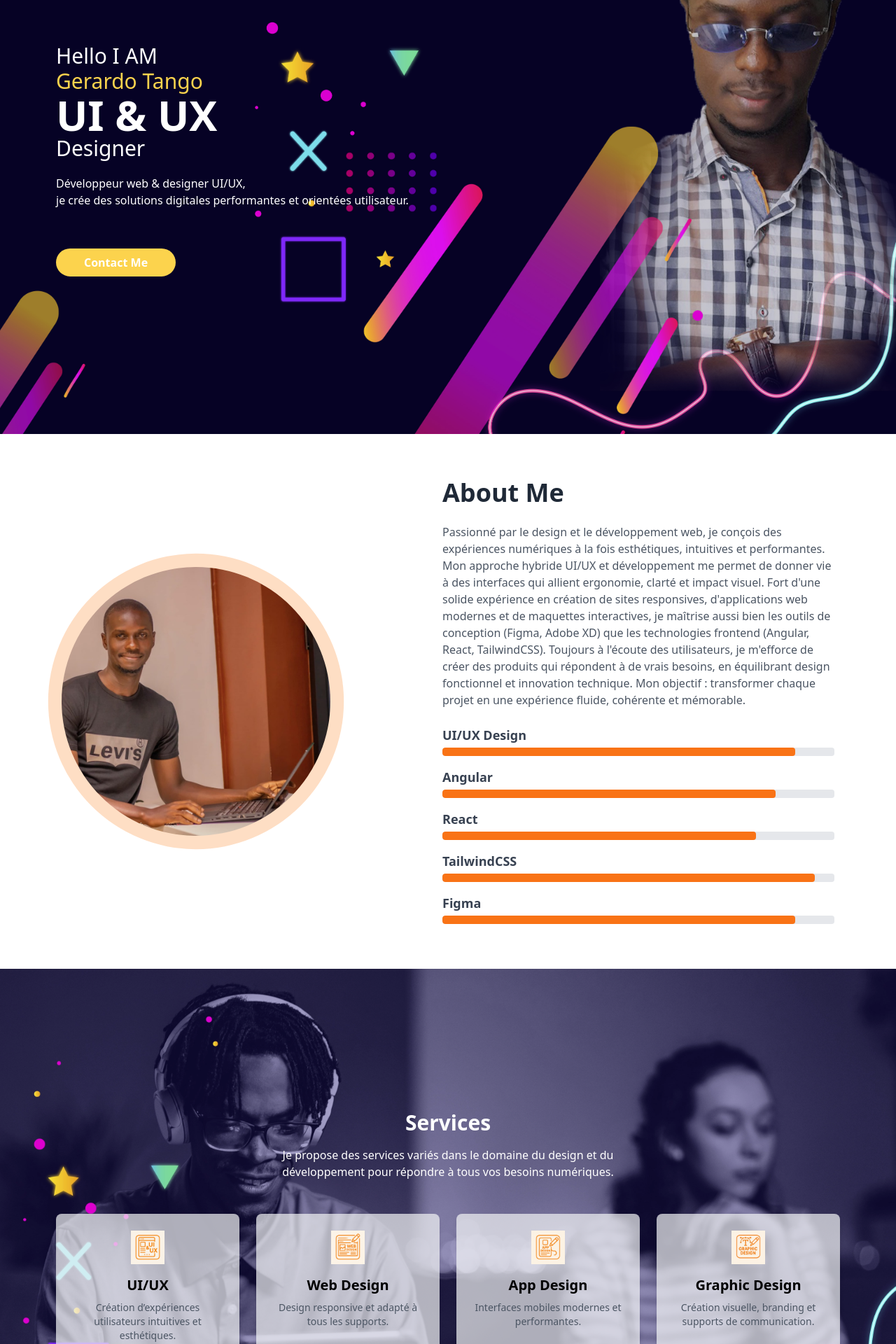
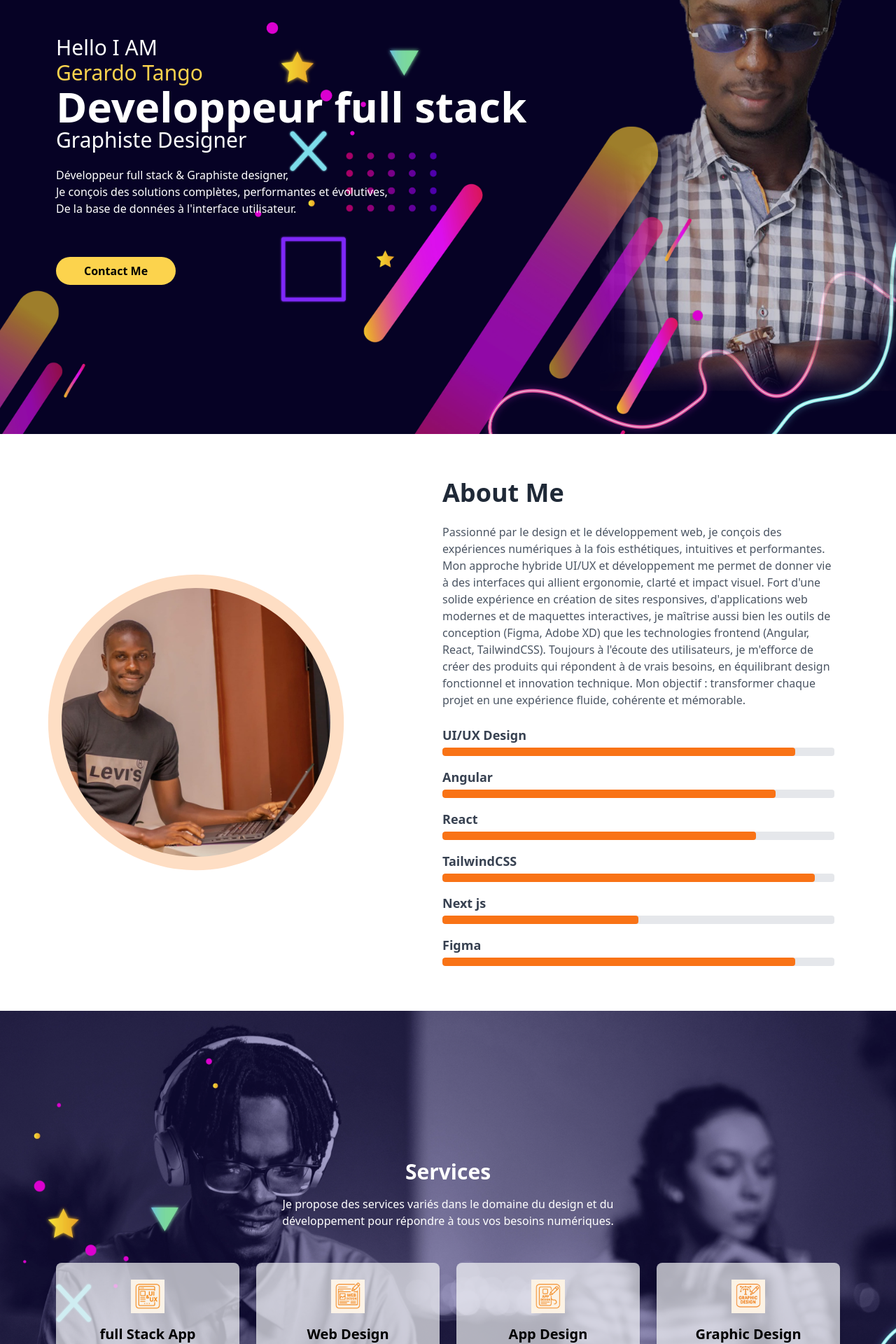
Before and after one commit to MICHELKAJI/gerardoportfolio, an Angular app: page / in a window 1280 px wide. Shown: the part 180-2100 px from the top of the page at 70% size. Built offline with nearby package versions, Linux system fonts and the light colour scheme.

Commit message:
=modif du color de telch, modif des textes dans et btton dns herosection, ajout de next js dans about, rename des projects dans projects.

```diff
--- a/angular.json
+++ b/angular.json
@@ -92,5 +92,8 @@
         }
       }
     }
+  },
+  "cli": {
+    "analytics": "66797b7b-f03c-4364-b878-877dd69f111c"
   }
 }
--- a/src/app/about/about.component.ts
+++ b/src/app/about/about.component.ts
@@ -18,6 +18,7 @@ export class AboutComponent implements OnInit {
     { name: 'Angular', level: 85 },
     { name: 'React', level: 80 },
     { name: 'TailwindCSS', level: 95 },
+    { name: 'Next js', level: 50 },
     { name: 'Figma', level: 90 }
   ];
 
--- a/src/app/header/header.component.html
+++ b/src/app/header/header.component.html
@@ -18,7 +18,7 @@
         <a
           href="/images/CV_2025-06-02_Gérard_Tukia.pdf"
           download
-          class="bg-amber-300 text-white px-3 sm:px-4 py-1.5 sm:py-2 text-sm sm:text-base rounded hover:bg-amber-600 transition">
+          class="bg-amber-300 text-black px-3 sm:px-4 py-1.5 sm:py-2 text-sm sm:text-base rounded hover:bg-amber-600 transition font-bold">
           Télécharger CV
         </a>
       </nav>
--- a/src/app/herosection/herosection.component.html
+++ b/src/app/herosection/herosection.component.html
@@ -3,13 +3,13 @@
         <p class="text-3xl">Hello I AM </p>
         <h2 class="text-amber-300 text-3xl">Gerardo Tango</h2>
         <div>
-            <h2 class="text-6xl font-bold">UI & UX</h2>
-            <h2 class="text-3xl mb-5">Designer</h2>
+            <h2 class="text-6xl font-bold">Developpeur full stack</h2>
+            <h2 class="text-3xl mb-5">Graphiste Designer</h2>
             <p class="mb-10">
-                Développeur web & designer UI/UX,<br/> je crée des solutions digitales performantes et orientées utilisateur.
+                Développeur full stack & Graphiste designer,<br/> Je conçois des solutions complètes, performantes et évolutives, <br/>De la base de données à l'interface utilisateur.
             </p>
             <button (click)="modalecontact.showModal()" class="bg-amber-300 py-2 px-10 font-bold rounded-full hover:bg-amber-600 transition duration-300">
-                Contact Me
+                <h4 class="text-black">Contact Me</h4>
             </button>
         </div>
     </div>
--- a/src/app/project/project.component.ts
+++ b/src/app/project/project.component.ts
@@ -15,17 +15,17 @@ export class ProjectComponent implements AfterViewInit {
 
   projects = [
     {
-      title: 'AirCalling Landing Page Design',
+      title: 'Kivu Agence',
       category: 'UI UX',
       image: '/images/kivuPNG.PNG',
     },
     {
-      title: 'Crypto App UI',
+      title: 'Lacasa immo App',
       category: 'App Design',
       image: '/images/lacasa.PNG',
     },
     {
-      title: 'Restaurant Website',
+      title: 'Sparkcode Agence',
       category: 'Website Design',
       image: '/images/Sparkcode.PNG',
     },
--- a/src/app/service/service.component.ts
+++ b/src/app/service/service.component.ts
@@ -15,9 +15,9 @@ gsap.registerPlugin(ScrollTrigger);
 export class ServiceComponent  implements AfterViewInit {
   services = [
     {
-      title: 'UI/UX',
+      title: 'full Stack App',
       icon: '/images/uiux.png',
-      description: 'Création d’expériences utilisateurs intuitives et esthétiques.',
+      description: 'Création des applications web complète.',
     },
     {
       title: 'Web Design',
```
Also changed, not shown: 1 other file (tests, documents, lock files or other folders).
